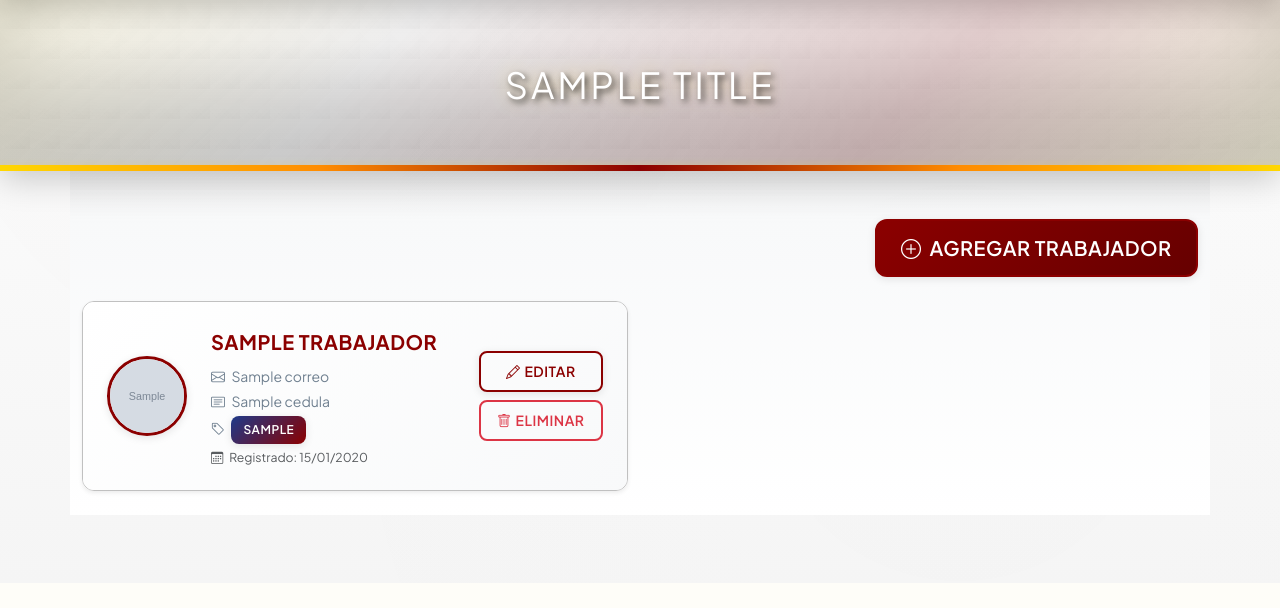
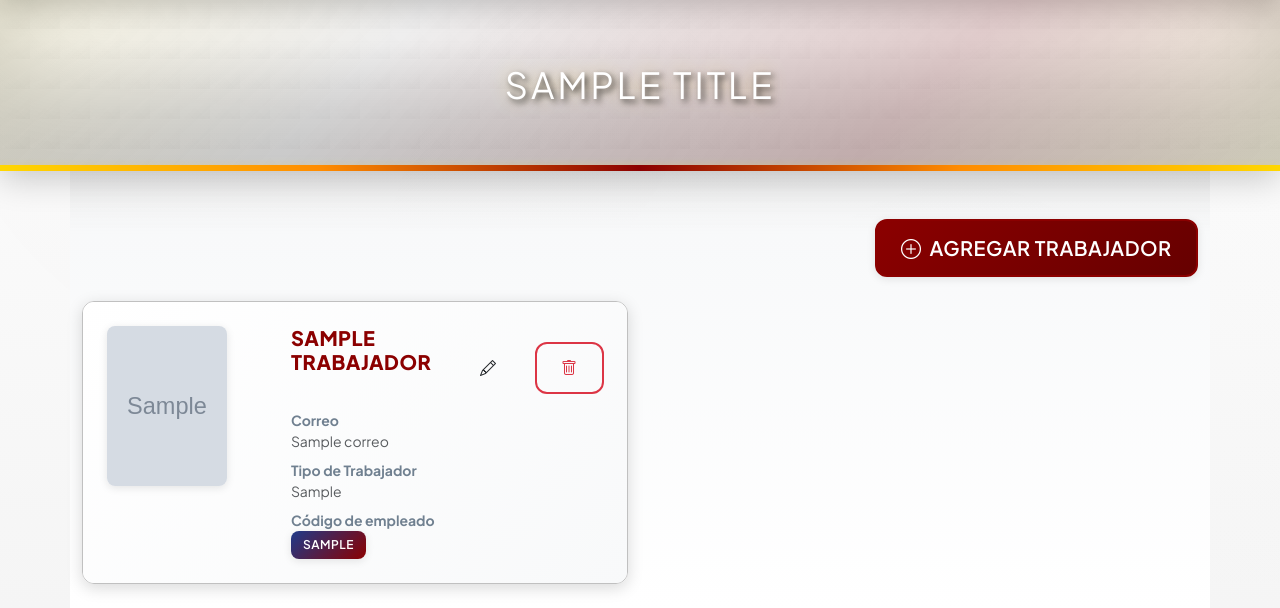
Before and after one commit to anntnzrb/sis-acc-autom, a Django app: template templates/trabajadores/list.html in a window 1280 px wide. Shown: the part 217-825 px from the top of the page. Before the commit the page ends 709 px from the top, so only its background shows below. Run offline with Django 5.2, Linux system fonts and the light colour scheme; the template is opened without the code that fills it: most values are stand-ins (such as "Sample title", 1, 10 or a date in 2020); grey boxes marked "Sample" are stand-in pictures.

```diff
--- a/static/css/carriacces.css
+++ b/static/css/carriacces.css
@@ -611,24 +611,25 @@ h3 {
 
 .trabajador-card .card-body {
     display: flex;
-    align-items: center;
+    align-items: flex-start;
     padding: var(--space-6);
+    min-height: 200px;
 }
 
 .trabajador-card .trabajador-image {
-    width: 80px;
-    height: 80px;
-    border-radius: 50%;
+    width: 120px;
+    height: 160px;
+    border-radius: 8px;
     object-fit: cover;
     margin-right: var(--space-6);
-    border: 3px solid var(--primary-red);
+    border: 2px solid var(--border-light);
     box-shadow: var(--shadow-sm);
 }
 
 .trabajador-card .trabajador-image-placeholder {
-    width: 80px;
-    height: 80px;
-    border-radius: 50%;
+    width: 120px;
+    height: 160px;
+    border-radius: 8px;
     background: linear-gradient(135deg,
         var(--primary-red) 0%,
         var(--racing-yellow) 100%);
@@ -640,6 +641,20 @@ h3 {
     font-size: var(--font-size-xl);
     font-weight: var(--font-weight-bold);
     box-shadow: var(--shadow-md);
+}
+
+.trabajador-card .trabajador-image-section {
+    text-align: center;
+    margin-right: var(--space-6);
+    min-width: 120px;
+}
+
+.trabajador-card .trabajador-info-section {
+    flex: 1;
+    min-height: 160px;
+    display: flex;
+    flex-direction: column;
+    justify-content: space-between;
 }
 
 .trabajador-card .trabajador-info {
@@ -1103,6 +1118,15 @@ h3 {
     .trabajador-card .trabajador-image,
     .trabajador-card .trabajador-image-placeholder {
         margin-right: 0;
+        width: 100px;
+        height: 130px;
+    }
+
+    .trabajador-card .trabajador-image-section {
+        margin-right: 0;
+        margin-bottom: var(--space-4);
+        min-width: auto;
+    }
         margin-bottom: var(--space-4);
     }
 
--- a/templates/components/trabajador_card.html
+++ b/templates/components/trabajador_card.html
@@ -1,7 +1,8 @@
-<!-- Worker card component - horizontal layout for 2-column grid -->
+<!-- Worker card component - horizontal layout matching wireframe design -->
 <div class="card-carriacces trabajador-card slide-in-left">
-    <div class="card-body">
-        <!-- Worker Image LEFT -->
+    <div class="card-body d-flex">
+        <!-- Left Section: Worker Image -->
+        <div class="trabajador-image-section">
             {% if trabajador.imagen %}
                 <img src="{{ trabajador.imagen.url }}"
                      class="trabajador-image"
@@ -11,36 +12,18 @@
                     <i class="bi bi-person-fill"></i>
                 </div>
             {% endif %}
-
-        <!-- Worker Information RIGHT -->
-        <div class="trabajador-info">
-            <div class="trabajador-name">
-                {{ trabajador.get_nombre_completo }}
-            </div>
-            <div class="trabajador-details">
-                <div class="mb-1">
-                    <i class="bi bi-envelope me-1"></i>
-                    {{ trabajador.correo }}
-                </div>
-                <div class="mb-1">
-                    <i class="bi bi-card-text me-1"></i>
-                    {{ trabajador.cedula }}
-                </div>
-                <div class="mb-1">
-                    <i class="bi bi-tag me-1"></i>
-                    <span class="badge bg-secondary">{{ trabajador.codigo_empleado }}</span>
-                </div>
-                <div class="text-muted small">
-                    <i class="bi bi-calendar3 me-1"></i>
-                    Registrado: {{ trabajador.created_at|date:"d/m/Y" }}
-                </div>
-            </div>
         </div>
 
-        <!-- Action Buttons (Top Right) -->
+        <!-- Right Section: Worker Information -->
+        <div class="trabajador-info-section flex-grow-1 ms-3">
+            <!-- Header with name and actions -->
+            <div class="d-flex justify-content-between align-items-start mb-3">
+                <h5 class="trabajador-name mb-0">
+                    <strong>{{ trabajador.get_nombre_completo|upper }}</strong>
+                </h5>
                 <div class="trabajador-actions">
                     <a href="{% url 'trabajadores:update' trabajador.pk %}"
-               class="btn btn-carriacces-secondary btn-sm-carriacces"
+                       class="btn btn-carriacces-secondary btn-sm-carriacces me-1"
                        title="Editar trabajador">
                         <i class="bi bi-pencil"></i>
                     </a>
@@ -51,4 +34,22 @@
                     </a>
                 </div>
             </div>
+
+            <!-- Worker details -->
+            <div class="trabajador-details">
+                <div class="detail-row mb-2">
+                    <strong>Correo</strong><br>
+                    <span class="text-muted">{{ trabajador.correo }}</span>
                 </div>
+                <div class="detail-row mb-2">
+                    <strong>Tipo de Trabajador</strong><br>
+                    <span class="text-muted">{{ trabajador.tipo_trabajador }}</span>
+                </div>
+                <div class="detail-row">
+                    <strong>Código de empleado</strong><br>
+                    <span class="badge bg-secondary">{{ trabajador.codigo_empleado }}</span>
+                </div>
+            </div>
+        </div>
+    </div>
+</div>
--- a/templates/trabajadores/list.html
+++ b/templates/trabajadores/list.html
@@ -17,59 +17,7 @@
             <div class="row g-4">
                 {% for trabajador in trabajadores %}
                     <div class="col-lg-6">
-                        <div class="card trabajador-card slide-in-left shadow-sm">
-                            <div class="card-body">
-                                <!-- Imagen del trabajador -->
-                                {% if trabajador.imagen %}
-                                    <img src="{{ trabajador.imagen.url }}"
-                                         class="trabajador-image"
-                                         alt="Foto de {{ trabajador.get_nombre_completo }}">
-                                {% else %}
-                                    <div class="trabajador-image-placeholder">
-                                        <i class="bi bi-person-fill"></i>
-                                    </div>
-                                {% endif %}
-
-                                <!-- Información del trabajador -->
-                                <div class="trabajador-info">
-                                    <div class="trabajador-name">
-                                        {{ trabajador.get_nombre_completo }}
-                                    </div>
-                                    <div class="trabajador-details">
-                                        <div class="mb-1">
-                                            <i class="bi bi-envelope me-1"></i>
-                                            {{ trabajador.correo }}
-                                        </div>
-                                        <div class="mb-1">
-                                            <i class="bi bi-card-text me-1"></i>
-                                            {{ trabajador.cedula }}
-                                        </div>
-                                        <div class="mb-1">
-                                            <i class="bi bi-tag me-1"></i>
-                                            <span class="badge bg-secondary">{{ trabajador.codigo_empleado }}</span>
-                                        </div>
-                                        <div class="text-muted small">
-                                            <i class="bi bi-calendar3 me-1"></i>
-                                            Registrado: {{ trabajador.created_at|date:"d/m/Y" }}
-                                        </div>
-                                    </div>
-                                </div>
-
-                                <!-- Botones de acción -->
-                                <div class="trabajador-actions">
-                                    <a href="{% url 'trabajadores:update' trabajador.pk %}"
-                                       class="btn btn-outline-primary btn-sm"
-                                       title="Editar trabajador">
-                                        <i class="bi bi-pencil me-1"></i>Editar
-                                    </a>
-                                    <a href="{% url 'trabajadores:delete' trabajador.pk %}"
-                                       class="btn btn-outline-danger btn-sm"
-                                       title="Eliminar trabajador">
-                                        <i class="bi bi-trash me-1"></i>Eliminar
-                                    </a>
-                                </div>
-                            </div>
-                        </div>
+                        {% include 'components/trabajador_card.html' %}
                     </div>
                 {% endfor %}
             </div>
--- a/trabajadores/models.py
+++ b/trabajadores/models.py
@@ -41,7 +41,7 @@ class Trabajador(models.Model):
         help_text="Código único de empleado",
     )
 
-    imagen = models.ImageField(
+imagen = models.ImageField(
         upload_to="trabajadores/",
         blank=True,
         null=True,
```
Also changed, not shown: media/trabajadores/empleada_2.jpg (added), media/trabajadores/empleada_2_znVSD4V.jpg (added), media/trabajadores/empleada_4.jpg (added), media/trabajadores/empleada_4_ezExLu9.jpg (added), media/trabajadores/empleado_1.jpg (added), media/trabajadores/empleado_1_GK6Ammi.jpg (added), media/trabajadores/empleado_3.jpg (added), media/trabajadores/empleado_3_gW33qEz.jpg (added), trabajadores/migrations/0002_populate_trabajadores.py (added), trabajadores/migrations/0003_trabajador_tipo_trabajador.py (added). Lines whose indentation alone changed are shown as unchanged.
